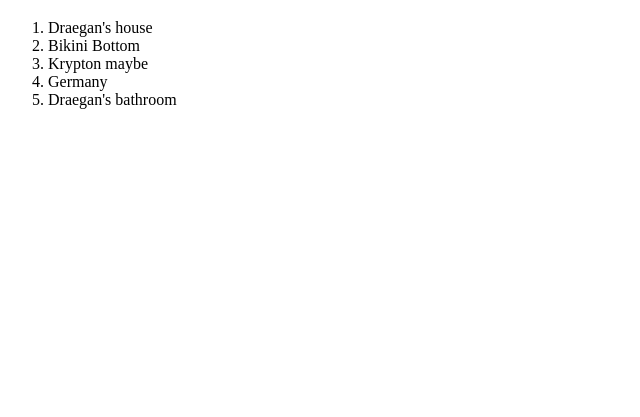
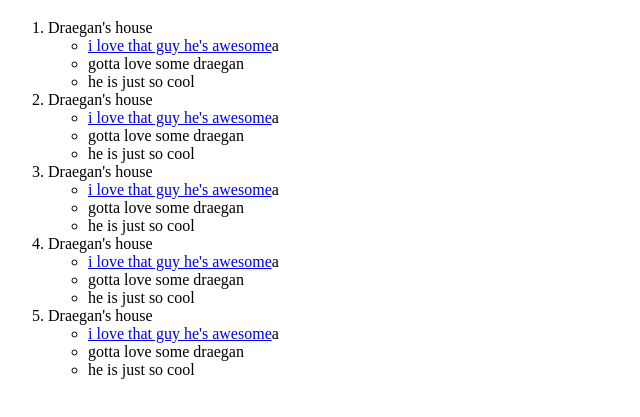
Before and after one commit to Coconvt/CodeHSpractice, a plain HTML site: page index.html in a window 1280 px wide. Shown: the part 61-478 px from the top of the page, without its empty margins (0-640 px from the left). Drawn offline with Linux system fonts and the light colour scheme.

Commit message:
Update index.html

```diff
--- a/index.html
+++ b/index.html
@@ -8,10 +8,35 @@
         <h1>Dream Vacation Destinations</h1>
         <ol>
             <li>Draegan's house</li>
-            <li>Bikini Bottom</li>
-            <li>Krypton maybe</li>
-            <li>Germany</li>
-            <li>Draegan's bathroom</li>
+            <ul>
+                <li><a href="https://www.worldtravelguide.net/">i love that guy he's awesome</a>a</li>
+                <li>gotta love some draegan</li>
+                <li>he is just so cool</li>
+            </ul>
+            <li>Draegan's house</li>
+            <ul>
+                <li><a href="https://www.worldtravelguide.net/">i love that guy he's awesome</a>a</li>
+                <li>gotta love some draegan</li>
+                <li>he is just so cool</li>
+            </ul>
+            <li>Draegan's house</li>
+            <ul>
+                <li><a href="https://www.worldtravelguide.net/">i love that guy he's awesome</a>a</li>
+                <li>gotta love some draegan</li>
+                <li>he is just so cool</li>
+            </ul>
+            <li>Draegan's house</li>
+            <ul>
+                <li><a href="https://www.worldtravelguide.net/">i love that guy he's awesome</a>a</li>
+                <li>gotta love some draegan</li>
+                <li>he is just so cool</li>
+            </ul>
+            <li>Draegan's house</li>
+            <ul>
+                <li><a href="https://www.worldtravelguide.net/">i love that guy he's awesome</a>a</li>
+                <li>gotta love some draegan</li>
+                <li>he is just so cool</li>
+            </ul>
         </ol>
     </body>
 </html>
```
